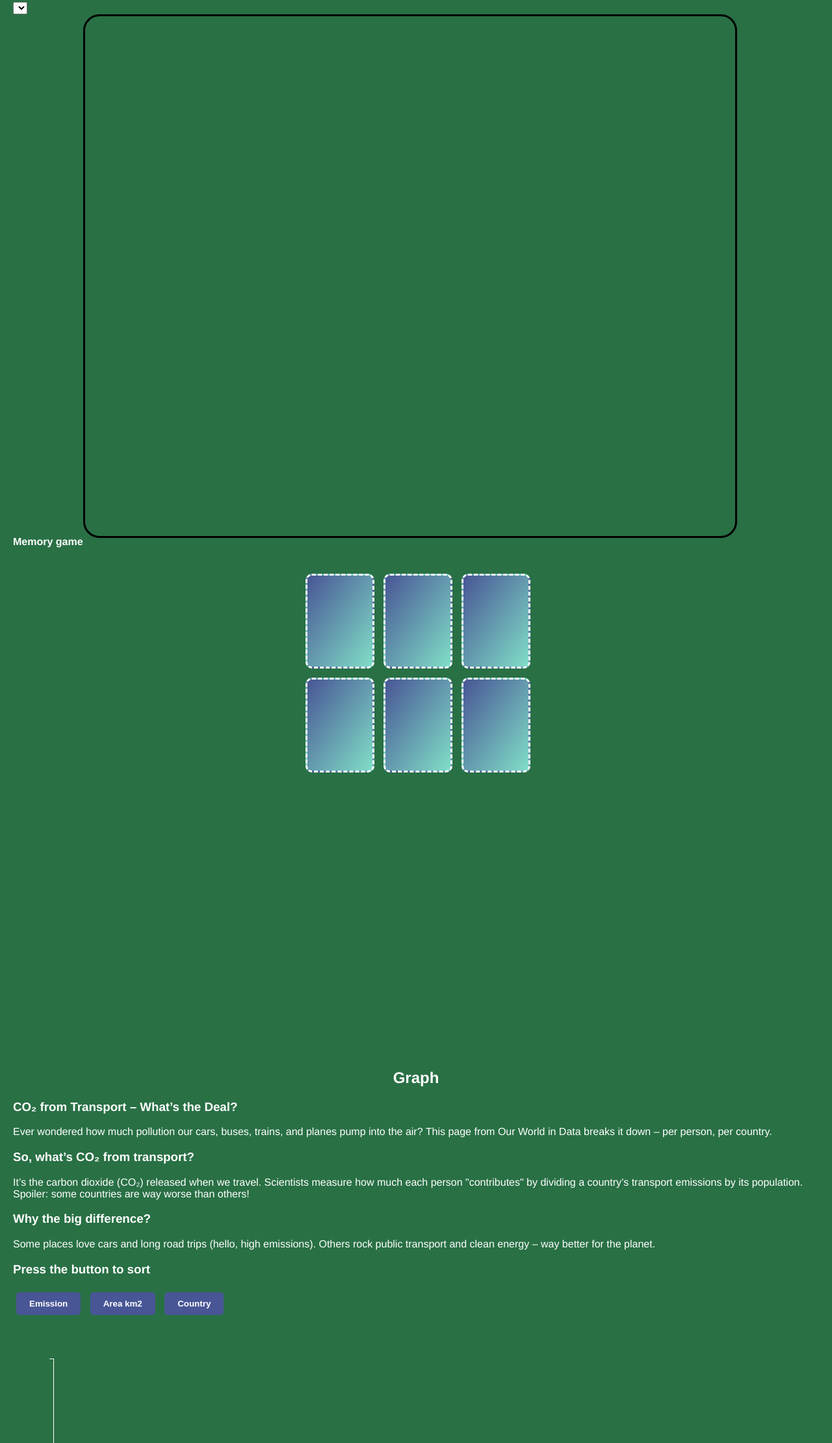
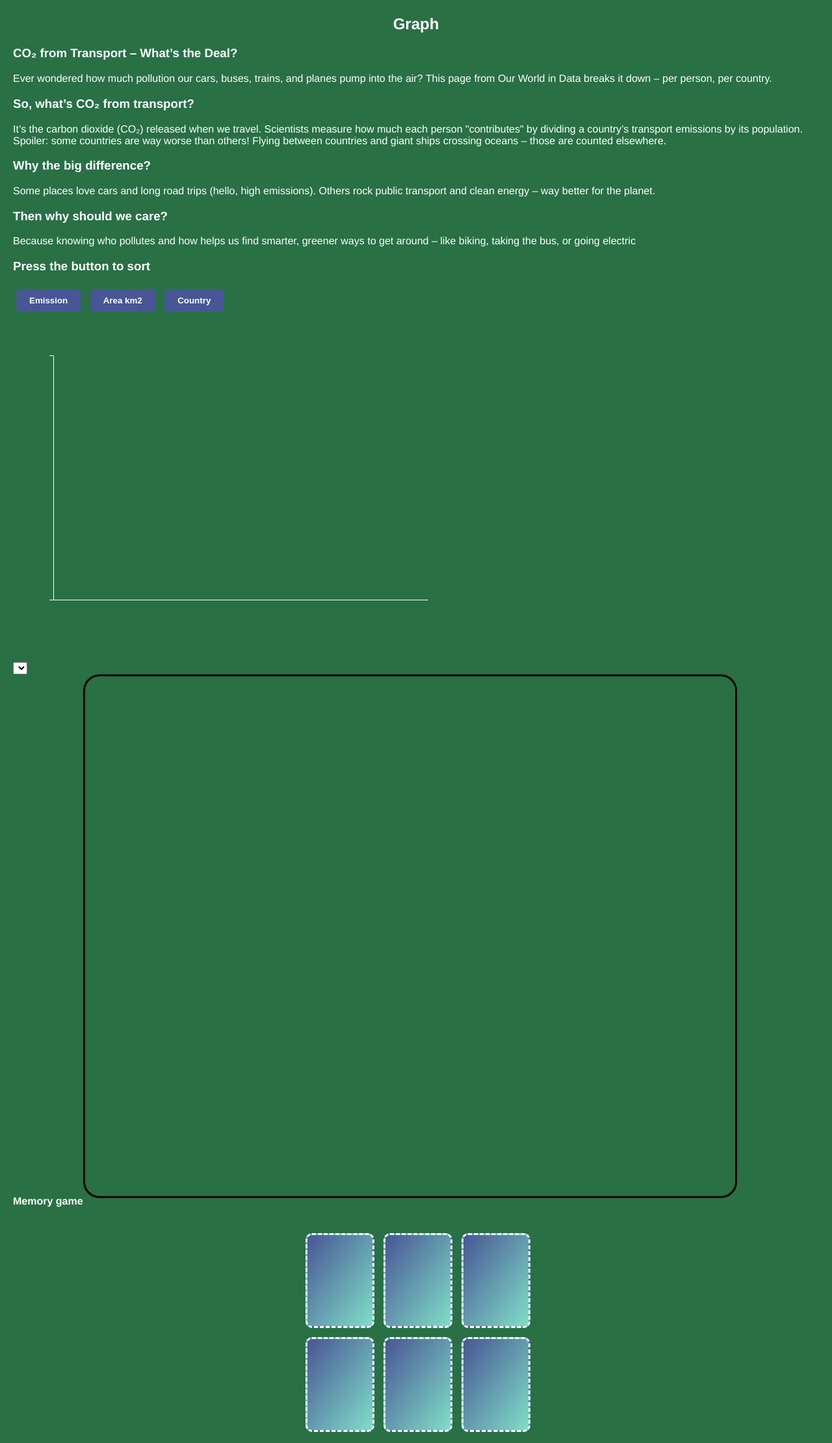
Before and after one commit to MagnusGregers/ITA4-Projekt, a website: page frontend/index.html in a window 1280 px wide. Shown: the part 895-3116 px from the top of the page at 65% size. Drawn offline with nearby package versions, Linux system fonts and the light colour scheme; no server answers; grey boxes are pictures that could not be loaded.

Commit message:
moved graph in  index

```diff
--- a/frontend/index.html
+++ b/frontend/index.html
@@ -14,6 +14,37 @@
     <svg id="waveScene" class="bottom-animation" width="100%" height="200"></svg>
 </section>
 <!--graph -->
+    <section id="graph-section">
+        <h2>Graph</h2>
+<h3>CO₂ from Transport – What’s the Deal?</h3>
+<p>Ever wondered how much pollution our cars, buses, trains, and planes pump into the air?
+This page from Our World in Data breaks it down – per person, per country.</p>
+
+<h3>So, what’s CO₂ from transport?</h3>
+<p>It’s the carbon dioxide (CO₂) released when we travel. Scientists measure how much each person "contributes" by dividing a country’s transport emissions by its population.
+    Spoiler: some countries are way worse than others!
+Flying between countries and giant ships crossing oceans – those are counted elsewhere.</p>
+
+<h3>Why the big difference?</h3>
+<p>Some places love cars and long road trips (hello, high emissions). Others rock public transport and clean energy – way better for the planet.
+</p>
+
+<h3>Then why should we care?</h3>
+<p>Because knowing who pollutes and how helps us find smarter, greener ways to get around – like biking, taking the bus, or going electric</p>
+
+<h3>Press the button to sort</h3>
+        <div>
+            <button id="sortByemission">Emission</button>
+            <button id="sortByarea_km">Area km2</button>
+            <button id="sortByCountry">Country</button>
+        </div>
+    <div id="tooltip"></div>
+    </section>
+
+    <script src="https://cdn.jsdelivr.net/npm/d3@7"></script>
+    <script src="barchart.js"></script>
+
+<!--animation-->
 <section id="sky" class="section visible">
     <h2 bold>Plane transition</h2>
         <svg id="skyScene" class="bottom-animation" width="100%" height="200">
@@ -45,33 +76,8 @@
     <link rel="stylesheet" href="memory-game.css">
   </div>
 </section>
-<!--graph HTML-->
-    <section id="graph-section">
-        <h2>Graph</h2>
-<h3>CO₂ from Transport – What’s the Deal?</h3>
-<p>Ever wondered how much pollution our cars, buses, trains, and planes pump into the air?
-This page from Our World in Data breaks it down – per person, per country.</p>
-
-<h3>So, what’s CO₂ from transport?</h3>
-<p>It’s the carbon dioxide (CO₂) released when we travel. Scientists measure how much each person "contributes" by dividing a country’s transport emissions by its population.
-    Spoiler: some countries are way worse than others!</p>
-
-<h3>Why the big difference?</h3>
-<p>Some places love cars and long road trips (hello, high emissions). Others rock public transport and clean energy – way better for the planet.</p>
-
-<h3>Press the button to sort</h3>
-        <div>
-            <button id="sortByemission">Emission</button>
-            <button id="sortByarea_km">Area km2</button>
-            <button id="sortByCountry">Country</button>
-        </div>
-    <div id="tooltip"></div>
-    </section>
-
-    <script src="https://cdn.jsdelivr.net/npm/d3@7"></script>
-    <script src="script.js"></script>
-    <script src="barchart.js"></script>
 
 
+   <script src="script.js"></script>
 </body>
 </html>
```
